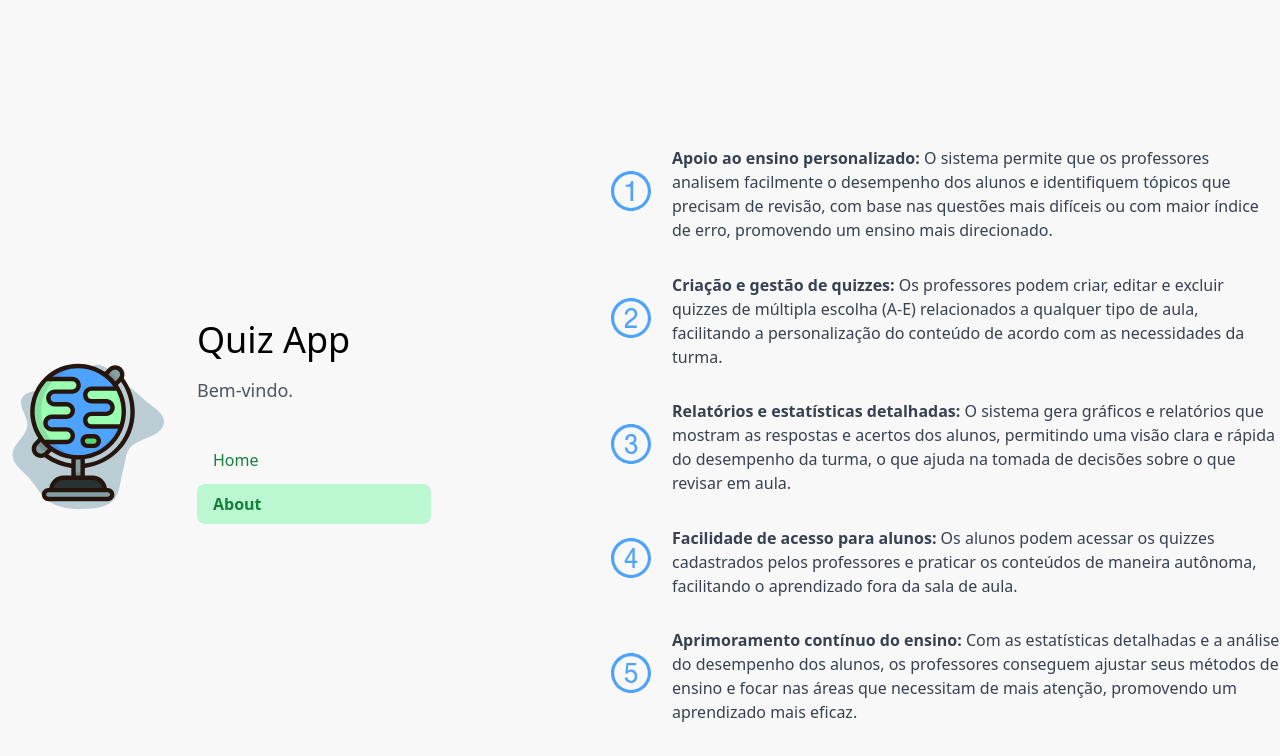
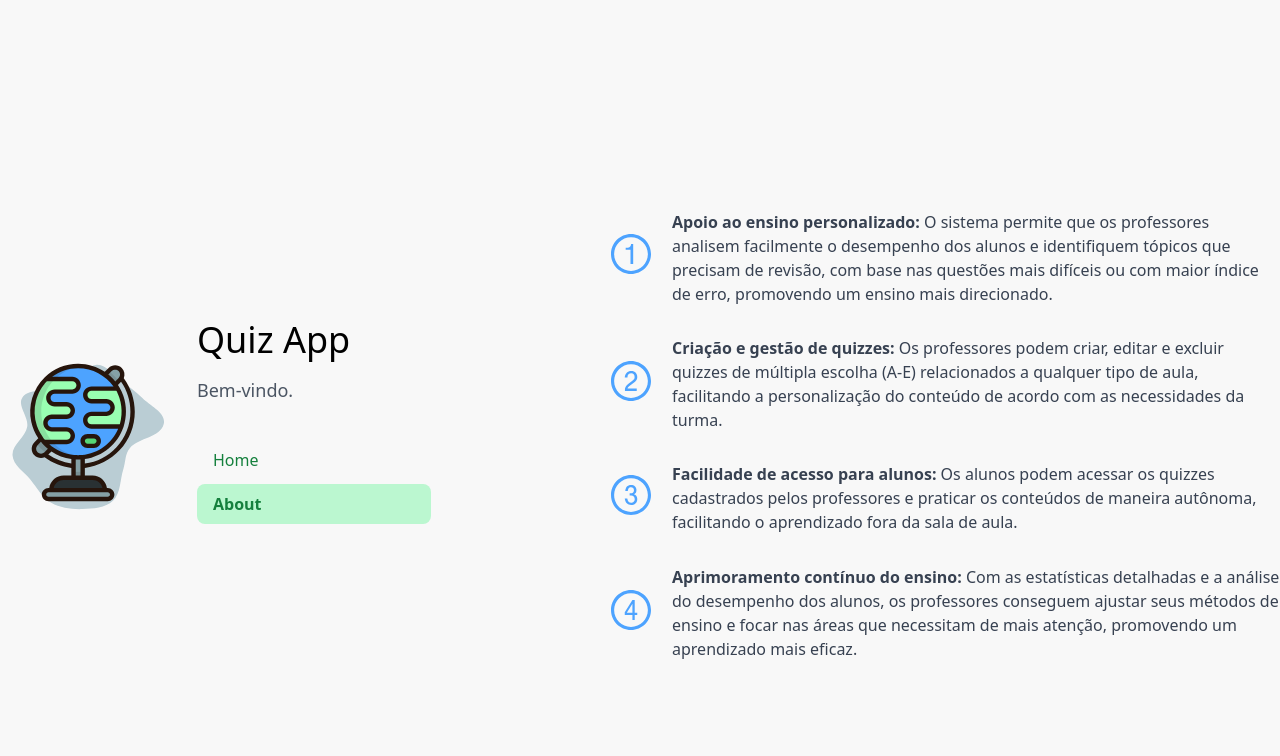
Before and after one commit to eduardopr14/hackaton-postech-web, a Vue app: page /about in a window 1280 px wide. Shown: the top 756 px of the page. Built offline with nearby package versions, Linux system fonts and the light colour scheme; the HTML template or start-up script is replaced by a standard one.

Commit message:
feat: readme e about

```diff
--- a/src/components/About.vue
+++ b/src/components/About.vue
@@ -20,16 +20,11 @@ const quizItems = [
   },
   {
     icon: Number3,
-    content: 'Relatórios e estatísticas detalhadas: O sistema gera gráficos e relatórios que mostram as respostas e acertos dos alunos, permitindo uma visão clara e rápida do desempenho da turma, o que ajuda na tomada de decisões sobre o que revisar em aula.',
-    boldText: 'Relatórios e estatísticas detalhadas:',
-  },
-  {
-    icon: Number4,
     content: 'Facilidade de acesso para alunos: Os alunos podem acessar os quizzes cadastrados pelos professores e praticar os conteúdos de maneira autônoma, facilitando o aprendizado fora da sala de aula.',
     boldText: 'Facilidade de acesso para alunos:',
   },
   {
-    icon: Number5,
+    icon: Number4,
     content: 'Aprimoramento contínuo do ensino: Com as estatísticas detalhadas e a análise do desempenho dos alunos, os professores conseguem ajustar seus métodos de ensino e focar nas áreas que necessitam de mais atenção, promovendo um aprendizado mais eficaz.',
     boldText: 'Aprimoramento contínuo do ensino:',
   },
```
Also changed, not shown: 1 other file (tests, documents, lock files or other folders).
